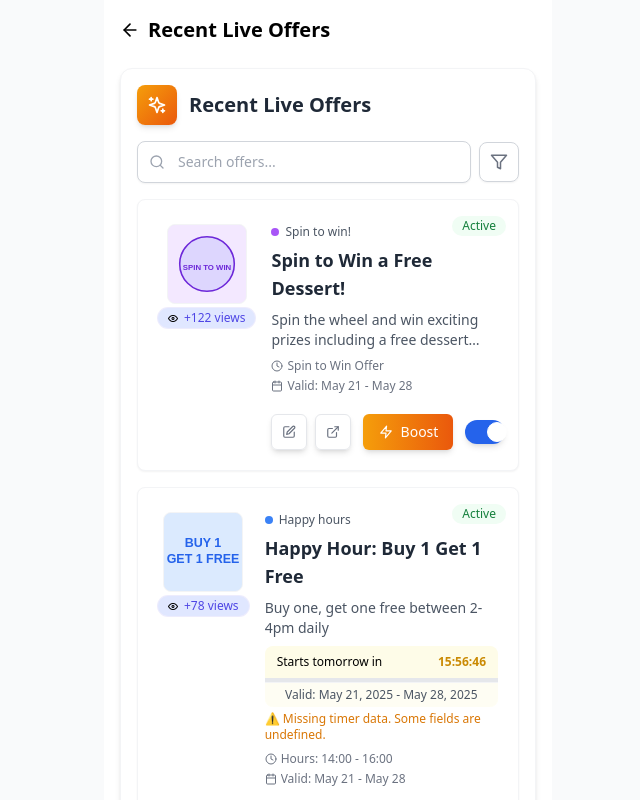
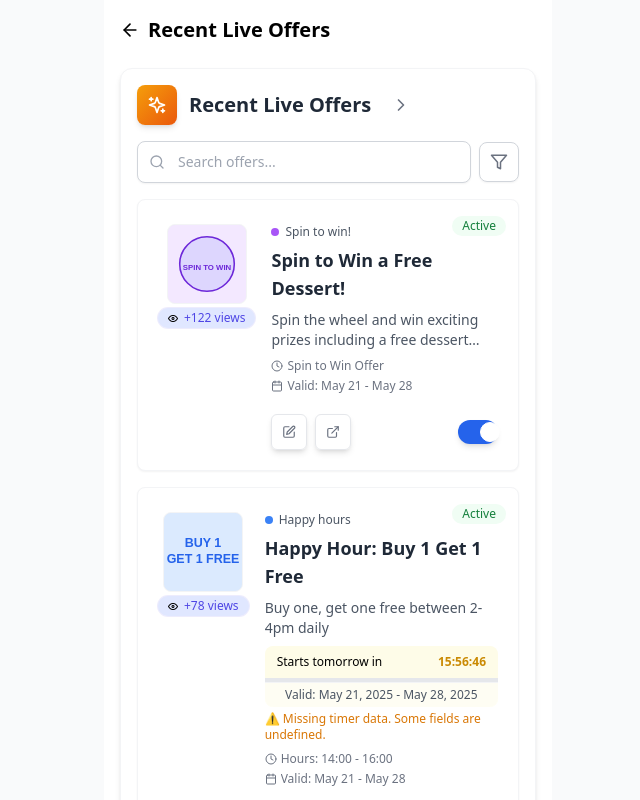
Before and after one commit to DevxD98/Owner-s-page, a React (Vite) app: page /offer-management in a window 1280 px wide. Shown: the top 800 px of the page, without its empty margins (312-952 px from the left). Built offline with nearby package versions, Linux system fonts and the light colour scheme.

Commit message:
Enhance OfferManagementPage filtering and update live offer sync

```diff
--- a/src/pages/OfferManagementPage.jsx
+++ b/src/pages/OfferManagementPage.jsx
@@ -1,7 +1,7 @@
 import React from 'react';
 import { ArrowLeft } from 'lucide-react';
 import { useNavigate } from 'react-router-dom';
-import OfferManagement from '../components/offers/OfferManagement';
+import RecentLiveOffers from '../components/offers/RecentLiveOffers';
 
 const OfferManagementPage = () => {
   const navigate = useNavigate();
@@ -15,7 +15,11 @@ const OfferManagementPage = () => {
         <h1 className="text-xl font-bold">Recent Live Offers</h1>
       </div>
 
-      <OfferManagement showSearch={true} showAllItems={true} showBoostButtons={true} />
+      <RecentLiveOffers
+        showSearch={true}
+        showDetailedView={true}
+        maxItems={50} // Show a large number of offers by default
+      />
     </div>
   );
 };
```
